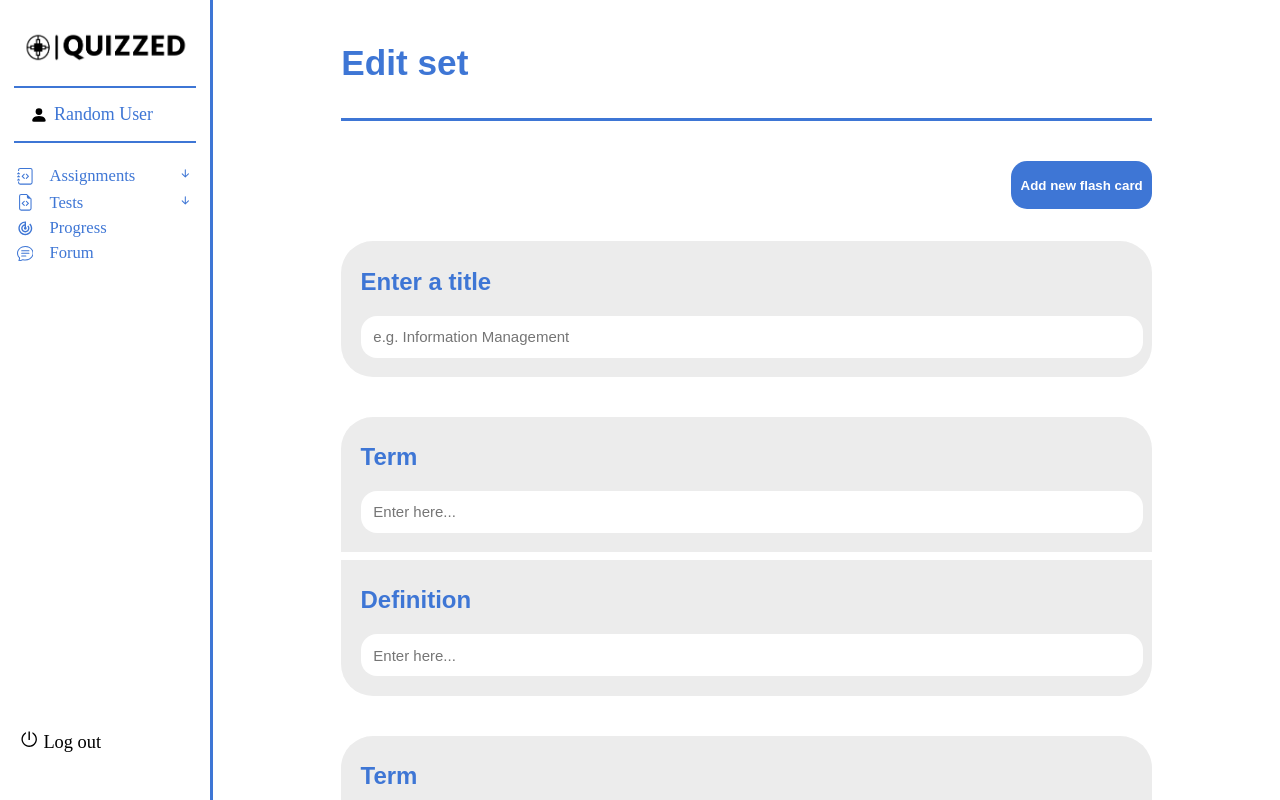
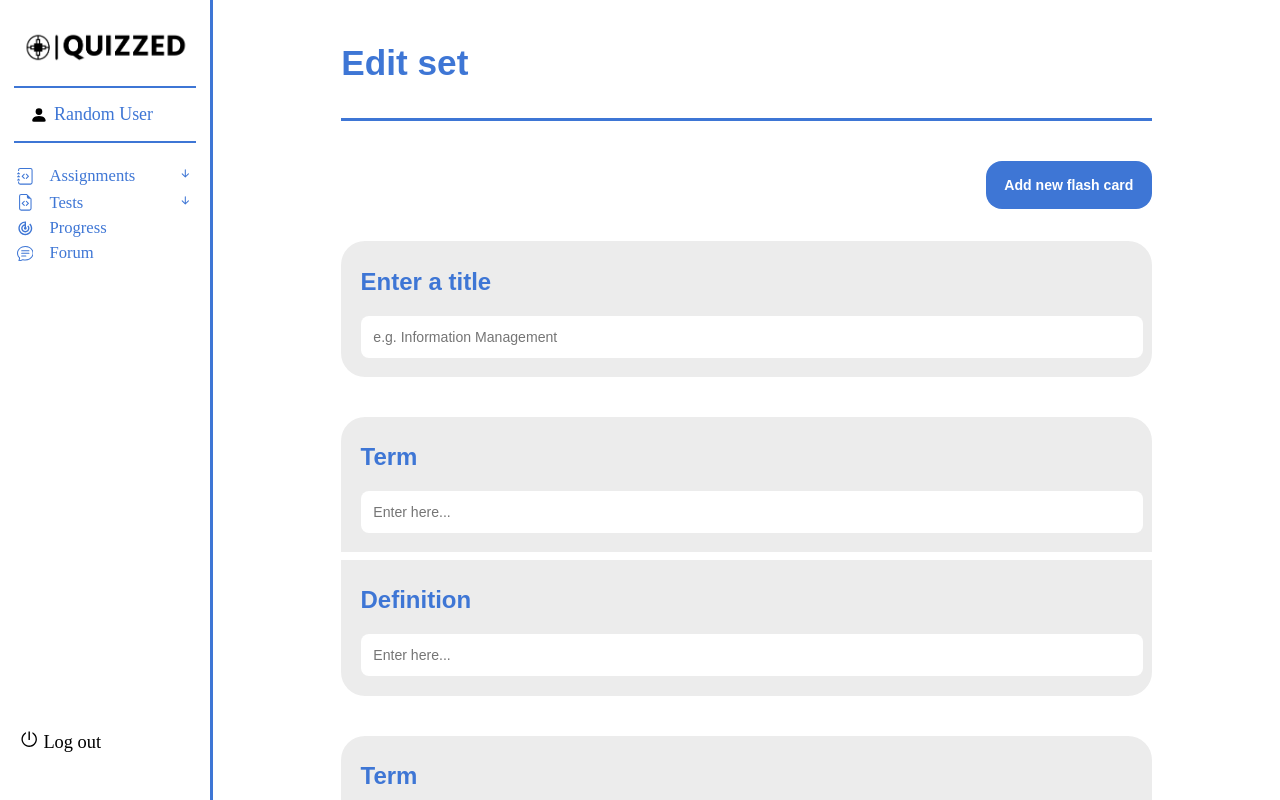
Before and after one commit to MartinezNicanor/IT1E-period-4, a React (Create React App) app: page /flashcards in a window 1280 px wide. Shown: the top 800 px of the page. Built offline with nearby package versions, Linux system fonts and the light colour scheme; the HTML template or start-up script is replaced by a standard one.

Commit message:
Add: made styling changes to page

```diff
--- a/src/pages/flashcards/editSet/Add.css
+++ b/src/pages/flashcards/editSet/Add.css
@@ -7,7 +7,7 @@
 }
 
 .addButton {
-    width: 11vw;
+    width: 13vw;
     height: 6vh;
     background-color: #3E76D5;
     border: none;
@@ -15,4 +15,5 @@
     cursor: pointer;
     border-radius: 2vh;
     font-weight: bold;
+    font-size: 1.1vw;
 }
--- a/src/pages/flashcards/editSet/Definition.css
+++ b/src/pages/flashcards/editSet/Definition.css
@@ -1,6 +1,6 @@
 .definitionBox {
     background-color: #ECECEC;
-    border-radius: 0 0 4vh 4vh;
+    border-radius: 0 0 3vh 3vh;
     padding: 0.8vh 4vh 1.5vw 1.5vw;
 }
 
@@ -11,9 +11,9 @@
 .inputDefinition {
     width: 60vw;
     height: 5vh;
-    font-size: 15px;
+    font-size: 1.1vw;
     color: #3E76D5;
     border: none;
-    border-radius: 2vh;
+    border-radius: 1vh;
     padding-left: 1vw;
 }
--- a/src/pages/flashcards/editSet/Definition.js
+++ b/src/pages/flashcards/editSet/Definition.js
@@ -6,7 +6,7 @@ const Definition = ({label}) => {
         <div className="definitionBox">
             <h2>Definition</h2>
             <input className="inputDefinition"
-                   type={"text"}
+                   type={"textarea"}
                    placeholder={label}
             />
         </div>
--- a/src/pages/flashcards/editSet/Input.css
+++ b/src/pages/flashcards/editSet/Input.css
@@ -1,6 +1,6 @@
 .enterTitleBox {
     background-color: #ECECEC;
-    border-radius: 4vh;
+    border-radius: 3vh;
     padding: 0.8vh 4vh 1.5vw 1.5vw;
     margin-top: 2vh;
 }
@@ -12,9 +12,9 @@
 .inputs {
     width: 60vw;
     height: 5vh;
-    font-size: 15px;
+    font-size: 1.1vw;
     color: #3E76D5;
     border: none;
-    border-radius: 2vh;
+    border-radius: 1vh;
     padding-left: 1vw;
 }
--- a/src/pages/flashcards/editSet/Save.css
+++ b/src/pages/flashcards/editSet/Save.css
@@ -14,4 +14,5 @@
     cursor: pointer;
     border-radius: 2vh;
     font-weight: bold;
+    font-size: 1.3vw;
 }
--- a/src/pages/flashcards/editSet/Term.css
+++ b/src/pages/flashcards/editSet/Term.css
@@ -2,7 +2,7 @@
     margin-top: 5vh;
     margin-bottom: 1vh;
     background-color: #ECECEC;
-    border-radius: 4vh 4vh 0 0;
+    border-radius: 3vh 3vh 0 0;
     padding: 0.8vh 4vh 1.5vw 1.5vw;
 }
 
@@ -13,9 +13,9 @@
 .termInput {
     width: 60vw;
     height: 5vh;
-    font-size: 15px;
+    font-size: 1.1vw;
     color: #3E76D5;
     border: none;
-    border-radius: 2vh;
+    border-radius: 1vh;
     padding-left: 1vw;
 }
```
